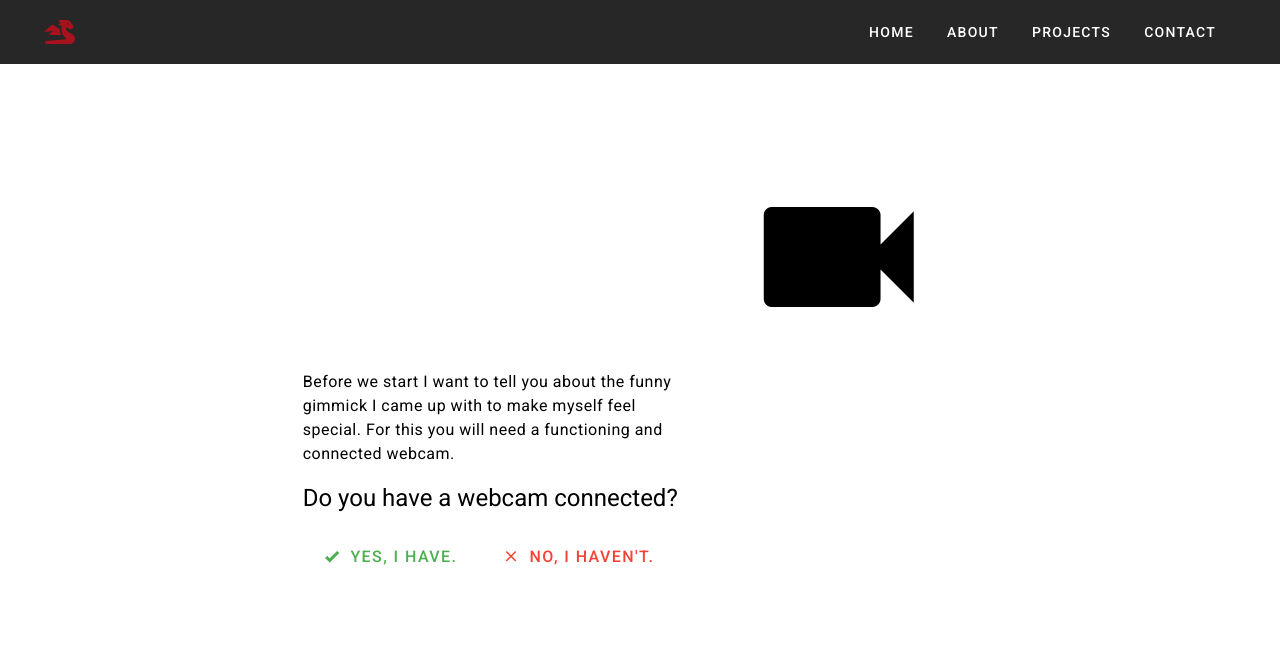
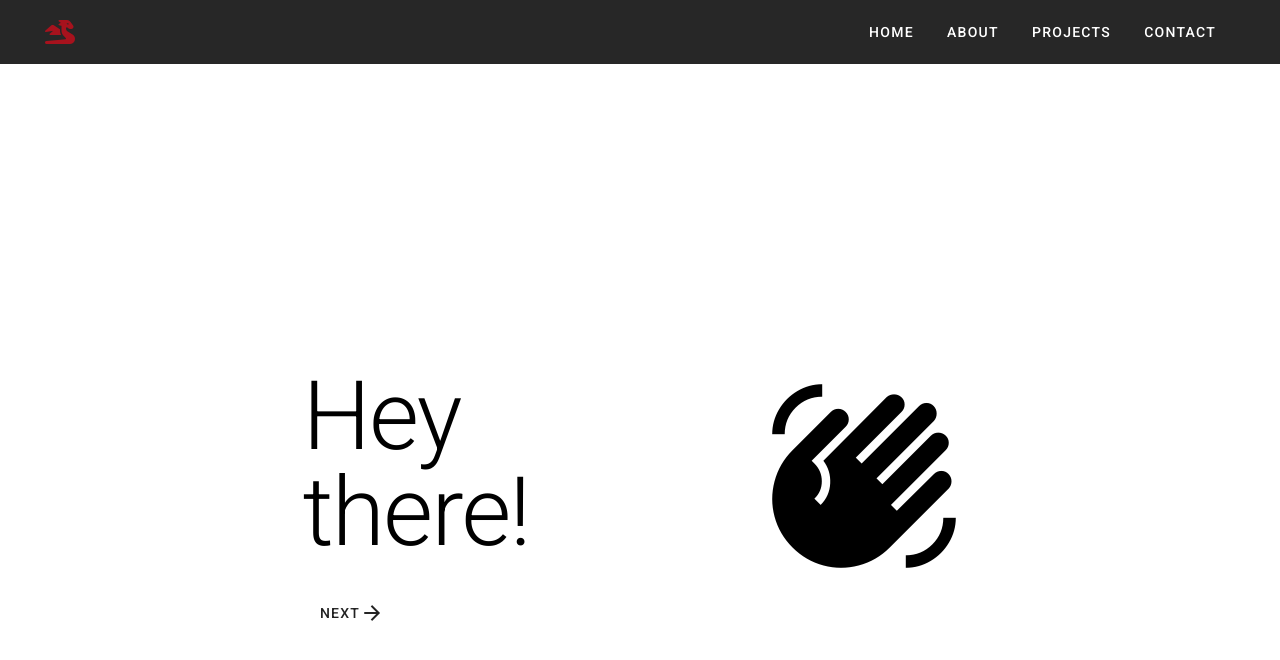
Before and after one commit to menjazovutlars/portfolio, a Vue app in the folder portfolio-website/: page /#/ in a window 1280 px wide. Shown: the top 660 px of the page. Built offline with nearby package versions, Linux system fonts and the light colour scheme.

Commit message:
added arrows for easier navigation

```diff
--- a/portfolio-website/src/components/ContentBox.vue
+++ b/portfolio-website/src/components/ContentBox.vue
@@ -1,6 +1,12 @@
 <template>
-  <v-container fill-height fluid :class="{ hideOverflow: state.overflow }">
+  <v-container
+    fill-height
+    fluid
+    align-items-center
+    :class="{ hideOverflow: state.overflow, 'content-box': true }"
+  >
     <Icons
+      v-show="!state.showing"
       v-bind:icon="icons.currentIcon"
       :class="{
         'waving-hand': state.wavingHand,
@@ -8,7 +14,7 @@
         'icon-rotation__in': state.rotateIn,
       }"
     ></Icons>
-    <WebCam></WebCam>
+    <WebCam v-show="state.showing" :class="{ popup: state.showing }"></WebCam>
   </v-container>
 </template>
 
@@ -38,6 +44,7 @@ export default {
         rotateIn: false,
         wavingHand: true,
         overflow: false,
+        showing: false,
       },
     };
   },
@@ -78,8 +85,11 @@ export default {
 .hideOverflow {
   overflow: hidden;
 }
-.icon__intro {
-  color: black;
+
+.content-box {
+  display: flex;
+  justify-content: center;
+  align-items: center;
 }
 
 .waving-hand {
@@ -95,6 +105,10 @@ export default {
 .icon-rotation__in {
   transform-origin: 50% 150%;
   animation: rotation-in ease-out 0.4s 0s;
+}
+
+.popup {
+  animation: popup ease-in-out 2s 0s 1;
 }
 
 @keyframes wave {
@@ -164,4 +178,20 @@ export default {
     opacity: 100%;
   }
 }
+
+@keyframes popup {
+  0% {
+    transform: scale(1);
+    opacity: 0%;
+  }
+
+  40% {
+    opacity: 100%;
+    transform: scale(2);
+  }
+
+  70% {
+    transform: scale(1);
+  }
+}
 </style>
--- a/portfolio-website/src/components/TextBox.vue
+++ b/portfolio-website/src/components/TextBox.vue
@@ -10,32 +10,34 @@
 import FirstMessage from "./chatmessages/FirstMessage.vue";
 import SecondMessage from "./chatmessages/SecondMessage.vue";
 import ThirdMessage from "./chatmessages/ThirdMessage.vue";
-import FourthMessage from "./chatmessages/FourthMessage.vue";
-import FifthMessageA from "./chatmessages/FifthMessageA.vue";
-import FifthMessageB from "./chatmessages/FifthMessageB.vue";
+import FourthMessageA from "./chatmessages/FourthMessageA.vue";
+import FourthMessageB from "./chatmessages/FourthMessageB.vue";
 export default {
   name: "TextBox",
   components: {
     FirstMessage,
     SecondMessage,
     ThirdMessage,
-    FourthMessage,
-    FifthMessageA,
-    FifthMessageB,
+
+    FourthMessageA,
+    FourthMessageB,
   },
   data: function () {
     return {
       firstMessage: "FirstMessage",
       secondMessage: "SecondMessage",
       thirdMessage: "ThirdMessage",
-      fourthMessage: "FourthMessage",
-      fifthMessageA: "FifthMessageA",
-      fifthMessageB: "FifthMessageB",
+
+      fourthMessageA: "FourthMessageA",
+      fourthMessageB: "FourthMessageB",
       displayedMessage: "FirstMessage",
     };
   },
+  created() {
+    this.$root.$refs.TextBox = this;
+  },
   mounted() {
-    setTimeout(() => {
+    /**setTimeout(() => {
       this.displayedMessage = this.secondMessage;
       this.$root.$refs.ContentBox.setIcon("mdi-human-male-board");
     }, 1000);
@@ -43,6 +45,13 @@ export default {
       this.displayedMessage = this.thirdMessage;
       this.$root.$refs.ContentBox.setIcon("mdi-video");
     }, 2000);
+    */
+  },
+  methods: {
+    changeMessage: function (message, icon) {
+      this.displayedMessage = message;
+      this.$root.$refs.ContentBox.setIcon(icon);
+    },
   },
 };
 </script>
--- a/portfolio-website/src/components/WebCam.vue
+++ b/portfolio-website/src/components/WebCam.vue
@@ -1,7 +1,7 @@
 <template>
   <v-container full-height fluid>
-    <video v-show="true" ref="video" autoplay></video>
-    <canvas id="webcamCanvas"> </canvas>
+    <video ref="video" autoplay></video>
+    <canvas v-show="false" id="webcamCanvas"> </canvas>
   </v-container>
 </template>
 
@@ -14,6 +14,7 @@ export default {
       isWebcamOpen: false,
       isLoading: false,
       isTensorflowLoaded: false,
+      isShowing: false,
     };
   },
   created() {
@@ -42,11 +43,12 @@ export default {
           console.log(stream);
           this.isLoading = false;
           this.$refs.video.srcObject = stream;
-          const canvas = document.getElementById("webcamCanvas"),
+          /*const canvas = document.getElementById("webcamCanvas"),
             context = canvas.getContext("2d");
-          this.$refs.video.play();
-          console.log(this.$refs.video);
-          context.drawImage(this.$refs.video, 0, 0);
+          createImageBitmap(stream).then((video) => {
+            console.log(video);
+            context.drawImage(video, 0, 0);
+          });*/
         })
         .catch((err) => {
           this.isLoading = false;
--- a/portfolio-website/src/components/chatmessages/FifthMessageA.vue
+++ /dev/null
@@ -1,14 +0,0 @@
-<template>
-  <p class="black--text text-subtitle-1 intro__subtitle">
-    Great! Now make sure one of your hands is able to be detected by your
-    camera.
-  </p>
-</template>
-
-<script>
-export default {
-  name: "FifthMessageA",
-};
-</script>
-
-<style lang="scss" scoped></style>
--- a/portfolio-website/src/components/chatmessages/FirstMessage.vue
+++ b/portfolio-website/src/components/chatmessages/FirstMessage.vue
@@ -1,14 +1,29 @@
 <template>
-  <h1 class="black--text text-h1">Hey there!</h1>
+  <v-container>
+    <h1 class="black--text text-h1">Hey there!</h1>
+    <v-btn text @click="nextMessage" class="nextButton">
+      <span>Next</span>
+      <v-icon>mdi-arrow-right</v-icon>
+    </v-btn>
+  </v-container>
 </template>
 
 <script>
 export default {
   name: "FirstMessage",
-  setup() {
-    return {};
+  methods: {
+    nextMessage: function () {
+      this.$root.$refs.TextBox.changeMessage(
+        this.$root.$refs.TextBox.secondMessage,
+        "mdi-human-male-board"
+      );
+    },
   },
 };
 </script>
 
-<style lang="scss" scoped></style>
+<style lang="scss" scoped>
+.nextButton {
+  margin-bottom: -80px;
+}
+</style>
--- a/portfolio-website/src/components/chatmessages/FourthMessage.vue
+++ /dev/null
@@ -1,19 +0,0 @@
-<template>
-  <v-container>
-    <p class="black--text text-h5 intro__subtitle">
-      Do you have a webcam connected?
-    </p>
-    <v-container d-flex justify-space-around v-bind:style="{ padding: 0 }">
-      <v-btn color="green">Yes, I have.</v-btn
-      ><v-btn color="red">No, I haven't.</v-btn>
-    </v-container>
-  </v-container>
-</template>
-
-<script>
-export default {
-  name: "FourthMessage",
-};
-</script>
-
-<style lang="scss" scoped></style>
--- /dev/null
+++ b/portfolio-website/src/components/chatmessages/FourthMessageA.vue
@@ -0,0 +1,20 @@
+<template>
+  <v-container>
+    <p class="black--text text-subtitle-1 intro__subtitle">
+      Great! I will now ask you for granting me permission to use your webcam in
+      case you haven't.
+    </p>
+    <p class="black--text text-subtitle-1 intro__subtitle">
+      If everything goes to plan you should see a videofeed of your webcam
+      popping up.
+    </p>
+  </v-container>
+</template>
+
+<script>
+export default {
+  name: "FifthMessageA",
+};
+</script>
+
+<style lang="scss" scoped></style>
--- a/portfolio-website/src/components/chatmessages/SecondMessage.vue
+++ b/portfolio-website/src/components/chatmessages/SecondMessage.vue
@@ -1,18 +1,34 @@
 <template>
-  <p class="black--text text-h6 intro__subtitle">
-    Lorem ipsum dolor sit amet consectetur adipisicing elit. Consequatur nihil
-    alias ullam vitae, ipsa voluptas obcaecati eligendi. Eos numquam, nam facere
-    pariatur esse asperiores iure quia quo perspiciatis rerum consequatur!
-  </p>
+  <v-container>
+    <p class="black--text body-1 intro__subtitle">
+      Lorem ipsum dolor sit amet consectetur adipisicing elit. Consequatur nihil
+      alias ullam vitae, ipsa voluptas obcaecati eligendi. Eos numquam, nam
+      facere pariatur esse asperiores iure quia quo perspiciatis rerum
+      consequatur!
+    </p>
+    <v-btn text @click="nextMessage" class="nextButton">
+      <span>Next</span>
+      <v-icon>mdi-arrow-right</v-icon>
+    </v-btn>
+  </v-container>
 </template>
 
 <script>
 export default {
   name: "SecondMessage",
-  setup() {
-    return {};
+  methods: {
+    nextMessage: function () {
+      this.$root.$refs.TextBox.changeMessage(
+        this.$root.$refs.TextBox.thirdMessage,
+        "mdi-video"
+      );
+    },
   },
 };
 </script>
 
-<style lang="scss" scoped></style>
+<style lang="scss" scoped>
+.nextButton {
+  margin-bottom: -80px;
+}
+</style>
--- a/portfolio-website/src/components/chatmessages/ThirdMessage.vue
+++ b/portfolio-website/src/components/chatmessages/ThirdMessage.vue
@@ -5,7 +5,7 @@
       to make myself feel special. For this you will need a functioning and
       connected webcam.
     </p>
-    <p class="black--text text-h5 intro__subtitle">
+    <p class="black--text body-1 intro__subtitle">
       Do you have a webcam connected?
     </p>
     <v-container d-flex justify-space-around v-bind:style="{ padding: 0 }">
@@ -25,8 +25,18 @@
 export default {
   name: "ThirdMessage",
   methods: {
+    nextMessage: function () {
+      this.$root.$refs.TextBox.changeMessage(
+        this.$root.$refs.TextBox.fourthMessageA,
+        "mdi-thumb-up"
+      );
+    },
     checkWebCam: function () {
-      this.$root.$refs.WebCam.toggleWebcam();
+      this.nextMessage();
+      setTimeout(() => {
+        this.$root.$refs.WebCam.toggleWebcam();
+        this.$root.$refs.ContentBox.state.showing = true;
+      }, 2000);
     },
   },
 };
```
Also changed, not shown: portfolio-website/src/components/chatmessages/FourthMessageB.vue (renamed from portfolio-website/src/components/chatmessages/FifthMessageB.vue).
